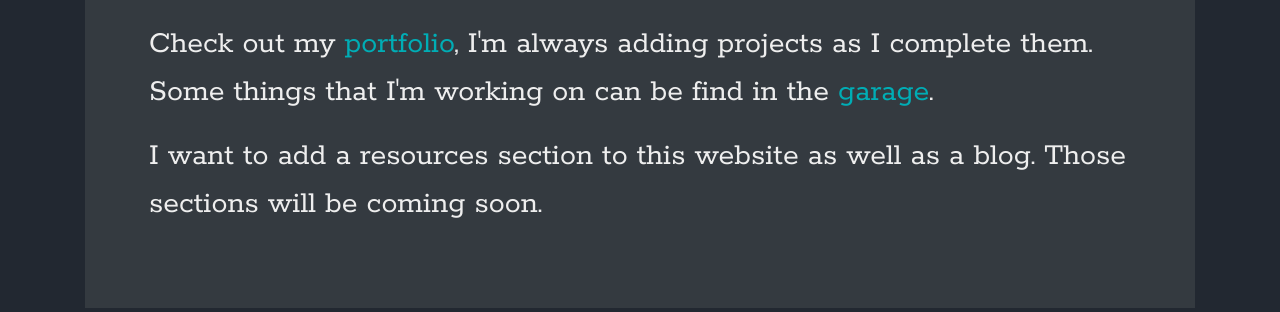
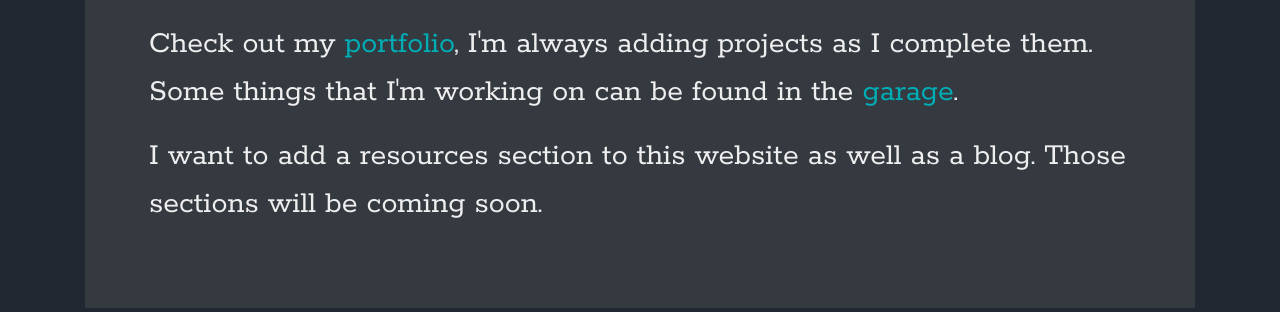
Before and after one commit to ariveron/Personal-Site, a plain HTML site: page index.html in a window 1280 px wide. Shown: the part 701-1013 px from the top of the page. Drawn offline with nearby package versions, Linux system fonts and the light colour scheme.

Commit message:
Update index.html

```diff
--- a/index.html
+++ b/index.html
@@ -60,7 +60,7 @@
         </p>
         <p>
           Check out my <a href="portfolio.html">portfolio</a>, I'm always adding projects as I
-          complete them. Some things that I'm working on can be find in the
+          complete them. Some things that I'm working on can be found in the
           <a href="garage.html">garage</a>.
         </p>
         <p>
```
